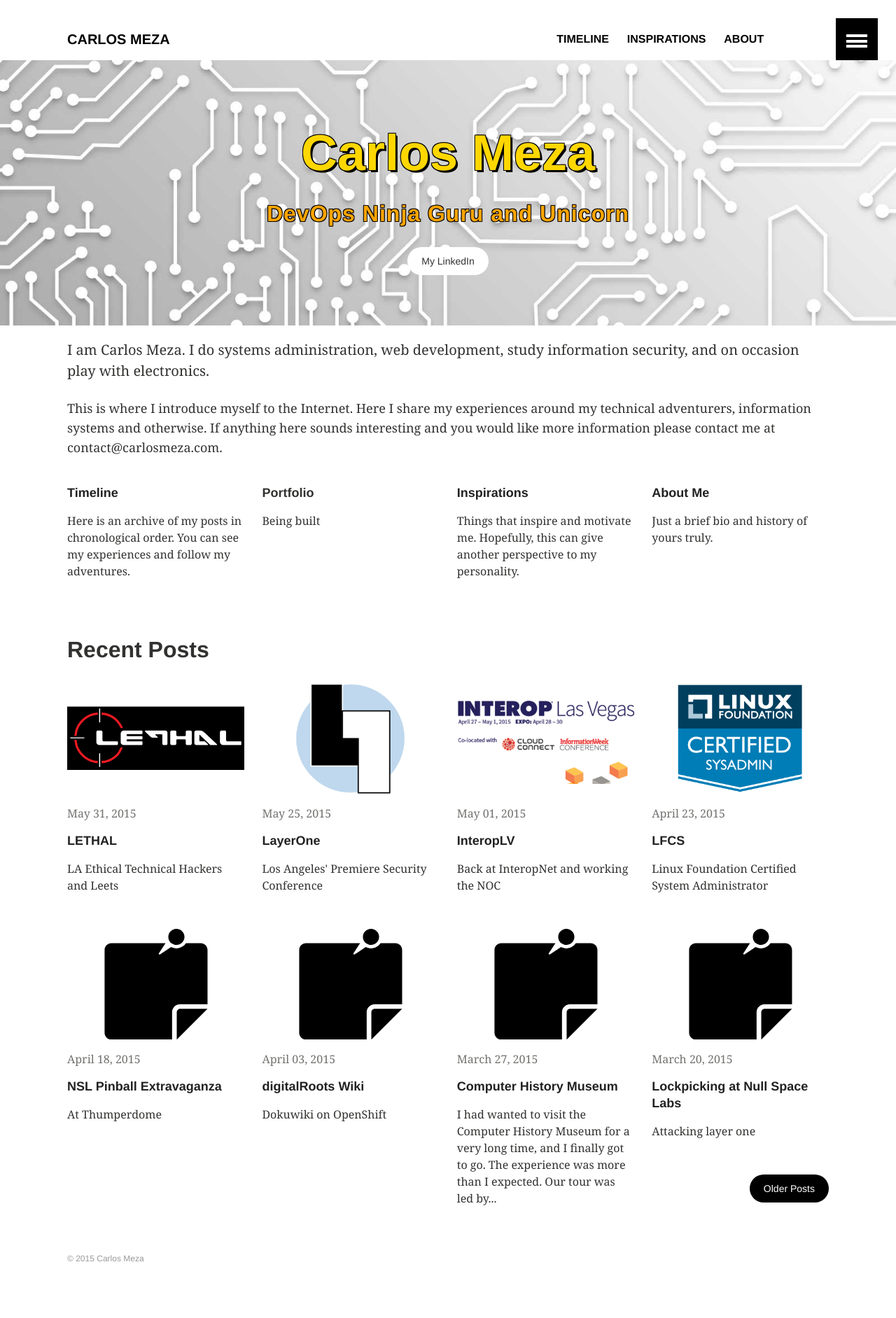
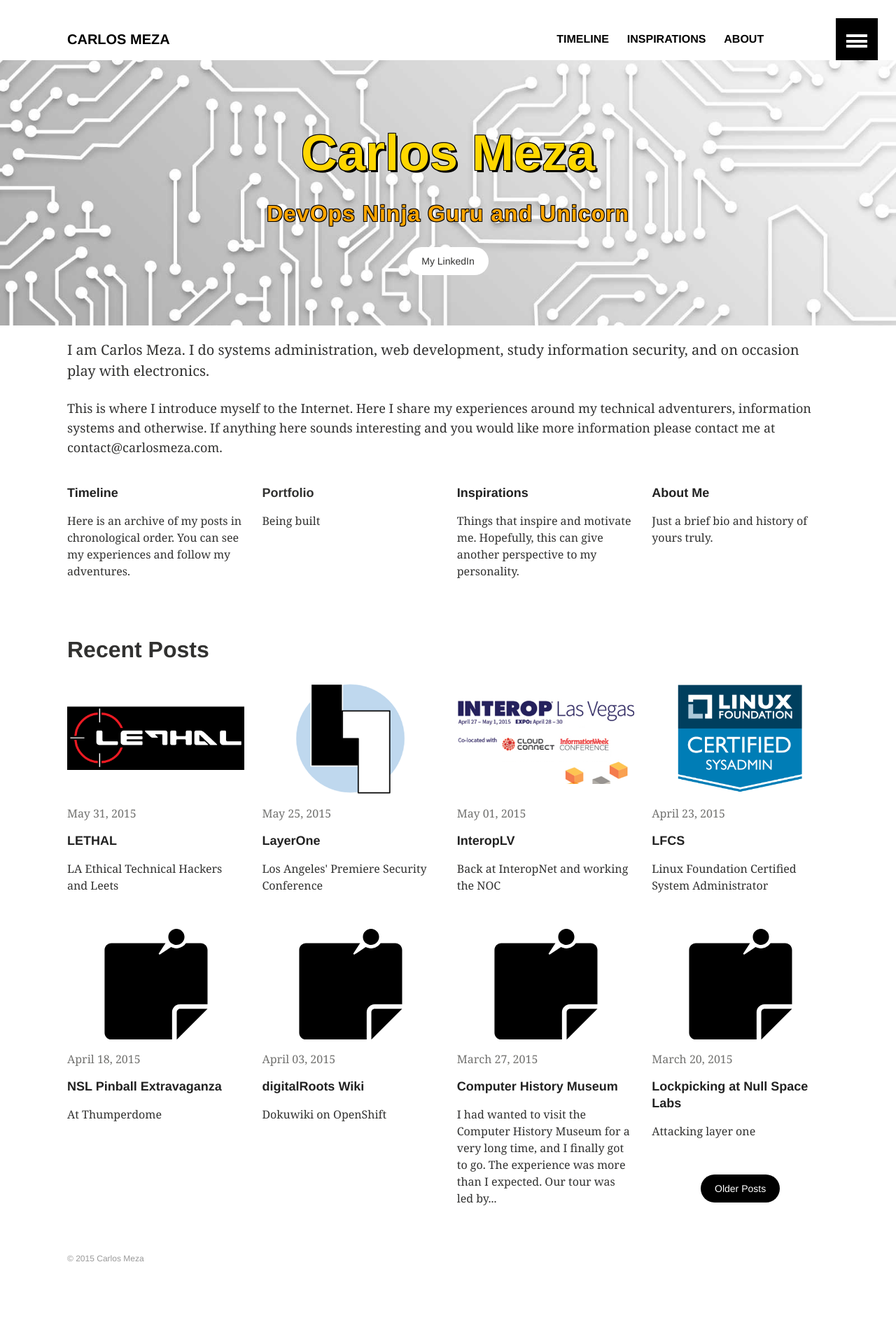
Before and after one commit to CMeza99/cmeza99.github.io, a Jekyll site: the page built from index.md, in a window 1280 px wide. Shown: the whole page at 70% size. Built offline with Jekyll 4.4.1, drawn with Linux system fonts in a browser that asks for light colours.

Commit message:
update home

```diff
--- a/index.md
+++ b/index.md
@@ -48,6 +48,6 @@
 	{% endif %}
 {% endfor %}
 </div><!-- /.tiles -->
-<div style="float:right">
+<div style="text-align:center">
   <a href="/archive/" class="btn">Older Posts</a>
 </div><!-- /.tile -->
```
